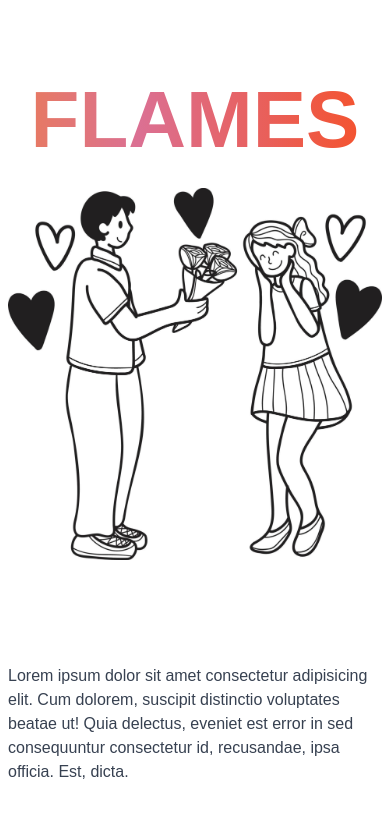
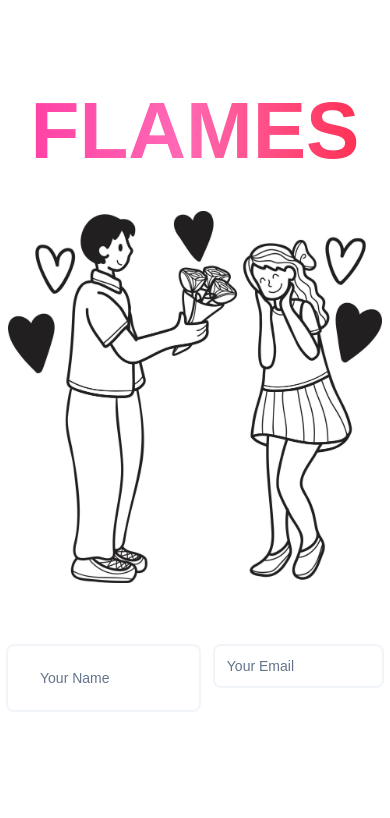
Before and after one commit to Adedoyin-Emmanuel/flames, a Next.js app: page / in a window 390 px wide. Shown: the top 818 px of the page. Built offline with nearby package versions, Linux system fonts and the light colour scheme; a web font is replaced by a local one.

Commit message:
Feat: Added shadcn label

```diff
--- a/app/page.tsx
+++ b/app/page.tsx
@@ -1,6 +1,6 @@
-import Image from "next/image";
 import { Ojuju } from "next/font/google";
 import { cn } from "@/lib/utils";
+import { Input } from "@/components/ui/input";
 
 const ojuju = Ojuju({ subsets: ["latin"], weight: "800" });
 
@@ -21,26 +21,24 @@
   return (
     <section className="w-screen h-screen grid md:grid-cols-2 justify-center p-2 overflow-x-hidden">
       <section className="flex flex-col items-center justify-center">
-        <div className="md:hidden mb-2">
+        <div className="md:hidden mb-5">
           <HeaderText />
         </div>
         <img
           src="/assets/giving-flowers.jpg"
           alt="Giving flowers"
-          className=" w-full max-w-md"
+          className="w-full max-w-md"
         />
       </section>
 
-      <section className="flex flex-col items-start justify-center">
+      <section className="flex flex-col items-start md:justify-center">
         <div className="md:block hidden mb-5">
           <HeaderText />
         </div>
-        <p className="text-gray-700">
-          Lorem ipsum dolor sit amet consectetur adipisicing elit. Cum dolorem,
-          suscipit distinctio voluptates beatae ut! Quia delectus, eveniet est
-          error in sed consequuntur consectetur id, recusandae, ipsa officia.
-          Est, dicta.
-        </p>
+        <section className="w-full flex gap-4 ">
+          <Input type="text" placeholder="Your Name" className="p-8" />
+          <Input type="email" placeholder="Your Email" />
+        </section>
       </section>
     </section>
   );
--- a/components/ui/input.tsx
+++ b/components/ui/input.tsx
@@ -1,6 +1,6 @@
-import * as React from "react"
+import * as React from "react";
 
-import { cn } from "@/lib/utils"
+import { cn } from "@/lib/utils";
 
 export interface InputProps
   extends React.InputHTMLAttributes<HTMLInputElement> {}
@@ -11,15 +11,15 @@
       <input
         type={type}
         className={cn(
-          "flex h-10 w-full rounded-md border border-input bg-background px-3 py-2 text-sm ring-offset-background file:border-0 file:bg-transparent file:text-sm file:font-medium placeholder:text-muted-foreground focus-visible:outline-none focus-visible:ring-2 focus-visible:ring-ring focus-visible:ring-offset-2 disabled:cursor-not-allowed disabled:opacity-50",
+          "flex h-10 w-full rounded-md ring-2 ring-slate-100 bg-background outline-none px-3 py-2 text-sm ring-offset-background file:border-0 file:bg-transparent file:text-sm file:font-medium placeholder:text-muted-foreground focus-visible:outline-none focus-visible:ring-2 focus-visible:ring-slate-100 focus-visible:ring-offset-2 disabled:cursor-not-allowed disabled:opacity-50",
           className
         )}
         ref={ref}
         {...props}
       />
-    )
+    );
   }
-)
-Input.displayName = "Input"
+);
+Input.displayName = "Input";
 
-export { Input }
+export { Input };
--- /dev/null
+++ b/components/ui/label.tsx
@@ -0,0 +1,26 @@
+"use client"
+
+import * as React from "react"
+import * as LabelPrimitive from "@radix-ui/react-label"
+import { cva, type VariantProps } from "class-variance-authority"
+
+import { cn } from "@/lib/utils"
+
+const labelVariants = cva(
+  "text-sm font-medium leading-none peer-disabled:cursor-not-allowed peer-disabled:opacity-70"
+)
+
+const Label = React.forwardRef<
+  React.ElementRef<typeof LabelPrimitive.Root>,
+  React.ComponentPropsWithoutRef<typeof LabelPrimitive.Root> &
+    VariantProps<typeof labelVariants>
+>(({ className, ...props }, ref) => (
+  <LabelPrimitive.Root
+    ref={ref}
+    className={cn(labelVariants(), className)}
+    {...props}
+  />
+))
+Label.displayName = LabelPrimitive.Root.displayName
+
+export { Label }
--- a/package.json
+++ b/package.json
@@ -9,6 +9,7 @@
     "lint": "next lint"
   },
   "dependencies": {
+    "@radix-ui/react-label": "^2.1.0",
     "@radix-ui/react-slot": "^1.1.0",
     "class-variance-authority": "^0.7.0",
     "clsx": "^2.1.1",
```
Also changed, not shown: 1 other file (tests, documents, lock files or other folders).
